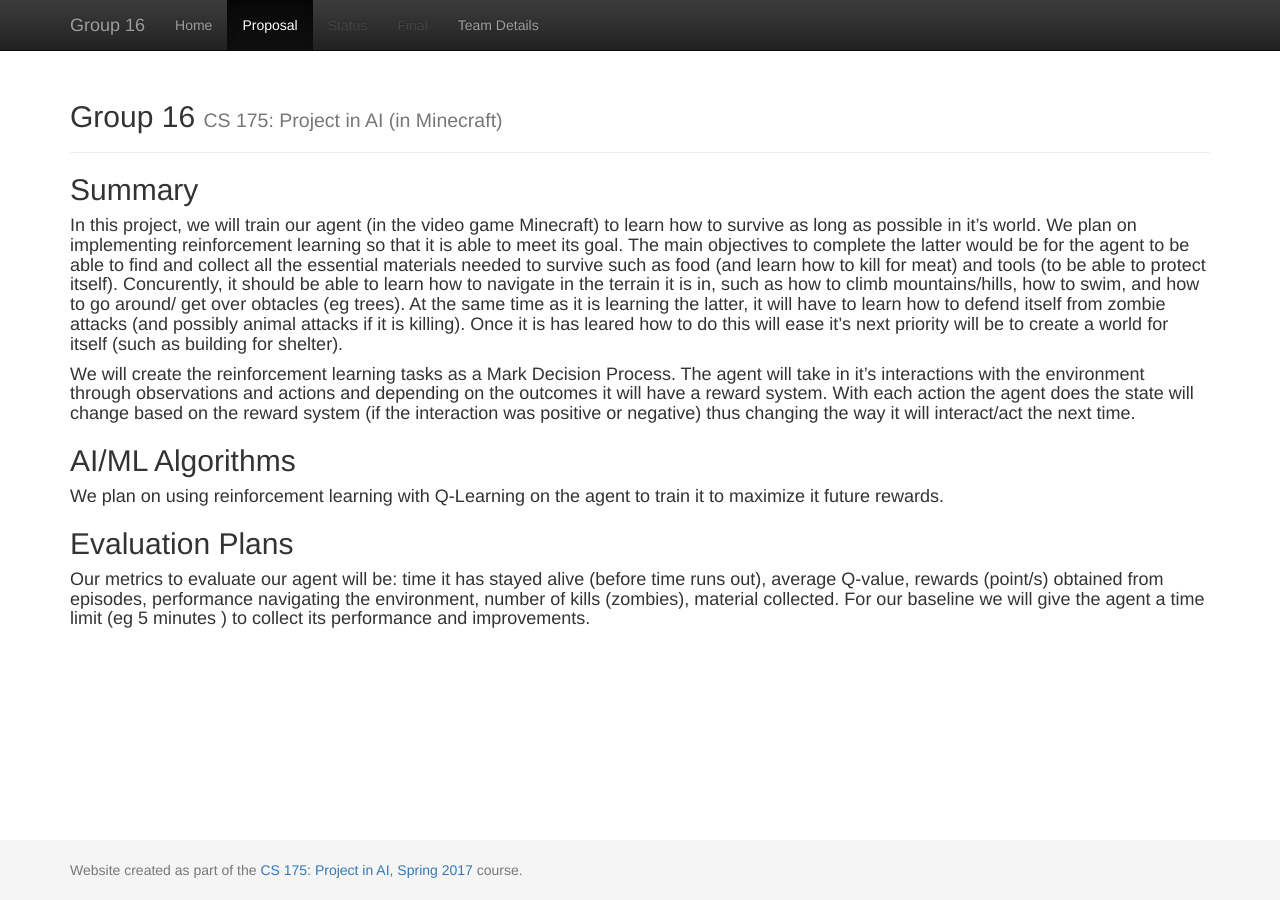
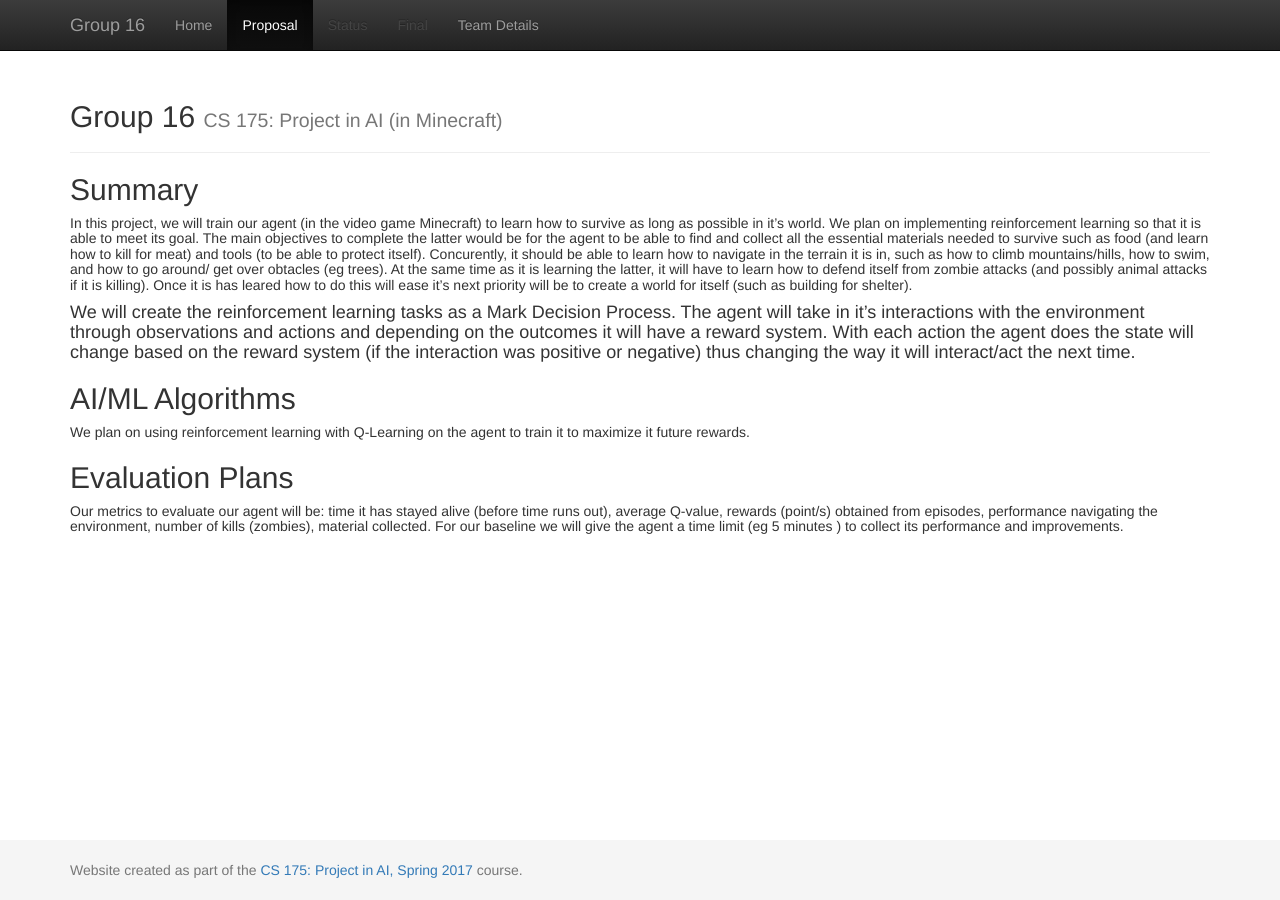
Before and after one commit to becamorin20/Group-16, a Jekyll site: the page built from docs/proposal.md, in a window 1280 px wide. Built offline with Jekyll 4.4.1, drawn with Linux system fonts in a browser that asks for light colours.

```diff
--- a/docs/proposal.md
+++ b/docs/proposal.md
@@ -3,11 +3,11 @@ layout: default
 title: Proposal
 ---
 ## Summary
-#### In this project, we will train our agent (in the video game Minecraft) to learn how to survive as long as possible in it's world. We plan on implementing reinforcement learning so that it is able to meet its goal. The main objectives to complete the latter would be for the agent to be able to find and collect all the essential materials needed to survive such as food (and learn how to kill for meat) and tools (to be able to protect itself). Concurently, it should be able to learn how to navigate in the terrain it is in, such as how to climb mountains/hills, how to swim, and how to go around/ get over obtacles (eg trees). At the same time as it is learning the latter, it will have to learn how to defend itself from zombie attacks (and possibly animal attacks if it is killing). Once it is has leared how to do this will ease it's next priority will be to create a world for itself (such as building for shelter).
+##### In this project, we will train our agent (in the video game Minecraft) to learn how to survive as long as possible in it's world. We plan on implementing reinforcement learning so that it is able to meet its goal. The main objectives to complete the latter would be for the agent to be able to find and collect all the essential materials needed to survive such as food (and learn how to kill for meat) and tools (to be able to protect itself). Concurently, it should be able to learn how to navigate in the terrain it is in, such as how to climb mountains/hills, how to swim, and how to go around/ get over obtacles (eg trees). At the same time as it is learning the latter, it will have to learn how to defend itself from zombie attacks (and possibly animal attacks if it is killing). Once it is has leared how to do this will ease it's next priority will be to create a world for itself (such as building for shelter).
 #### We will create the reinforcement learning tasks as a Mark Decision Process. The agent will take in it's interactions with the environment through observations and actions and depending on the outcomes it will have a reward system. With each action the agent does the state will change based on the reward system (if the interaction was positive or negative) thus changing the way it will interact/act the next time.
 
 ## AI/ML Algorithms
-#### We plan on using reinforcement learning with Q-Learning on the agent to train it to maximize it future rewards.
+##### We plan on using reinforcement learning with Q-Learning on the agent to train it to maximize it future rewards.
 
 ## Evaluation Plans
-#### Our metrics to evaluate our agent will be: time it has stayed alive (before time runs out), average Q-value, rewards (point/s) obtained from episodes, performance navigating the environment, number of kills (zombies), material collected. For our baseline we will give the agent a time limit (eg 5 minutes ) to collect its performance and improvements.
+##### Our metrics to evaluate our agent will be: time it has stayed alive (before time runs out), average Q-value, rewards (point/s) obtained from episodes, performance navigating the environment, number of kills (zombies), material collected. For our baseline we will give the agent a time limit (eg 5 minutes ) to collect its performance and improvements.
```
